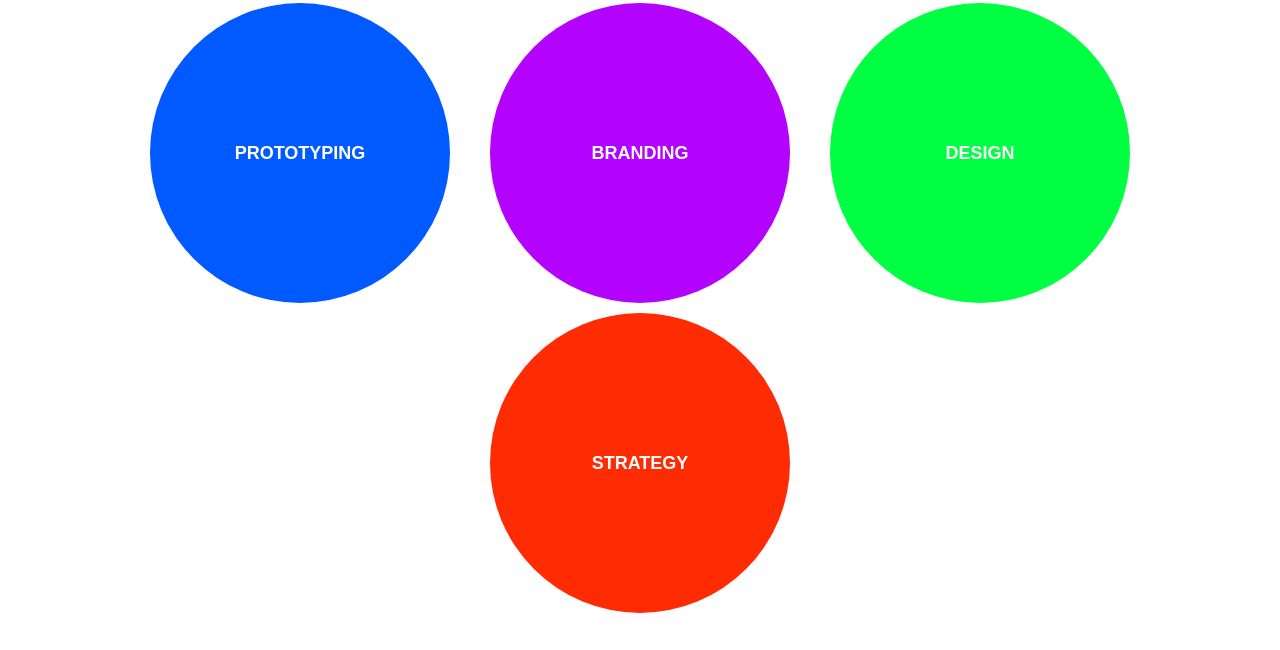
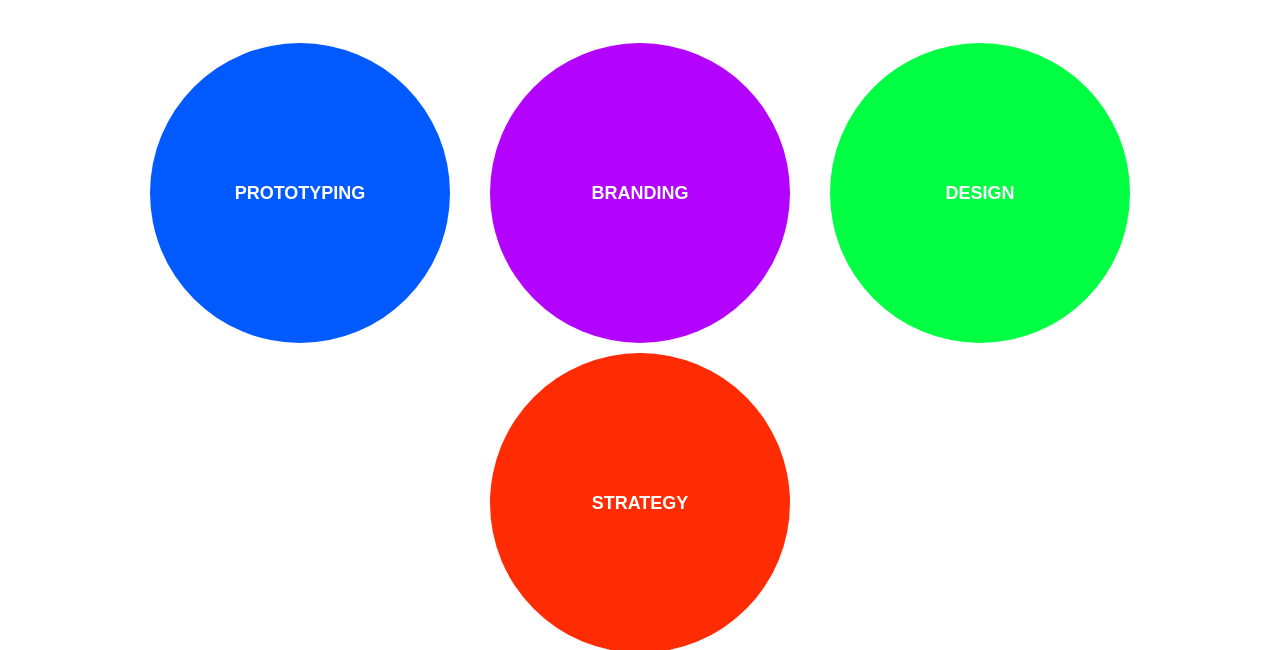
Before and after one commit to GuidoSantiagoReta/domo-challenge, a plain HTML site: page index.html in a window 1280 px wide. Shown: the part 143-793 px from the top of the page. Drawn offline with nearby package versions, Linux system fonts and the light colour scheme.

Commit message:
- Se agrega padding en la sección de categorías.

```diff
--- a/styles.css
+++ b/styles.css
@@ -168,7 +168,7 @@ ul {
 }
 
 .cards {
-    padding-top: 17vh;
+    padding-top: 22vh;
     display: flex;
     justify-content: center;
     flex-wrap: wrap;
```
